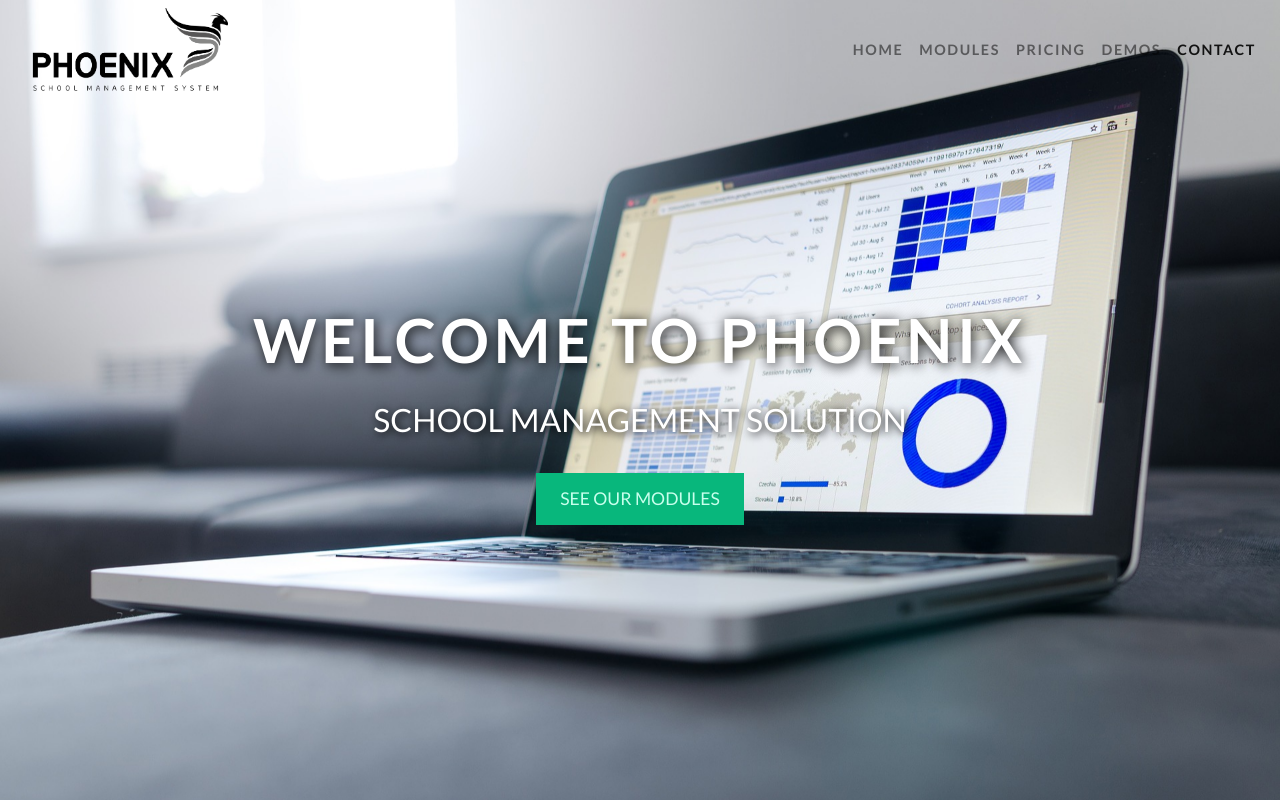
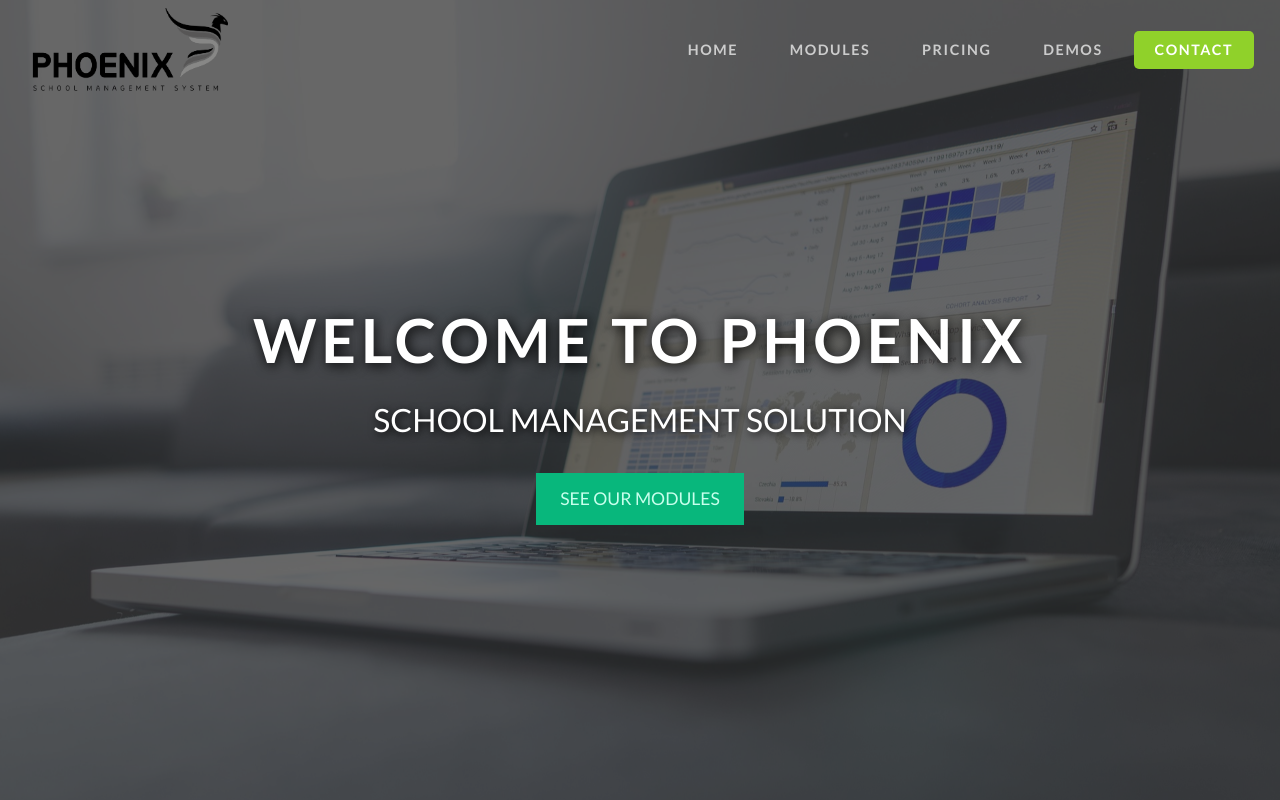
Before and after one commit to 3589Xl986/Phoenix, a plain HTML site: page standard/index.html in a window 1280 px wide. Shown: the top 800 px of the page. Drawn offline with nearby package versions, Linux system fonts and the light colour scheme; some packages are replaced by stand-ins of ours; a script that the page names is missing.

Commit message:
Add files via upload

```diff
--- a/standard/index.html
+++ b/standard/index.html
@@ -21,7 +21,7 @@
 <body data-spy="scroll" data-target="#navbarResponsive">
 
 <!--HOME-->
-<div id="section-home">
+<div id="section-home" class="home-screen">
     <nav class="navbar navbar-expand-lg navbar-light nav-light fixed-top">
         <a class="navbar-brand" href="#"><img src="img/l.png" alt="Phoenix"></a>
         <button class="navbar-toggler" type="button" data-toggle="collapse" data-target="#navbarResponsive" aria-controls="navbarNavDropdown" aria-expanded="false" aria-label="Toggle navigation">
--- a/standard/style.css
+++ b/standard/style.css
@@ -25,8 +25,17 @@ body{
 }
 *{margin: 0;padding: 0;}
 li,ul{margin: 0; padding: 0;}
-::selection{background:#b2dd4c;color:#fff}
-::-moz-selection{background:#b2dd4c;color:#fff}
+::selection{background:#08b77c;color:#c7ffec}
+::-moz-selection{background:#08b77c;color:#fff}
+
+
+/*Home Screen*/
+.home-screen{
+    background-color: rgba(51, 51, 51, 0.74);
+}
+
+
+
 /*Navbar*/
 .navbar{
     text-transform: uppercase;
@@ -35,6 +44,22 @@ li,ul{margin: 0; padding: 0;}
     letter-spacing: .1rem;
     transition: .5s;
 }
+/*Nav Links*/
+.nav-item{padding-right: 10px}
+.navbar-nav .nav-link{padding-right: 1.3rem!important;padding-left: 1.3rem!important;}
+.navbar-light .navbar-nav .nav-link{color:rgba(255, 255, 255, 0.7);transition:.5s;border-radius:5px;}
+.bg-light .nav-link {color:rgba(0, 0, 0, 0.7)!important}
+.bg-light .nav-link:hover {color:rgba(255, 255, 255, 0.9)!important}
+.bg-light .nav-link.active {color:#fff!important}
+.navbar-light .navbar-nav .nav-link:focus, .navbar-light .navbar-nav .nav-link:hover{
+	color:rgba(255, 255, 255, 0.9);
+	background-color:#90D12A;
+}
+.navbar-light .navbar-nav .active>.nav-link, .navbar-light .navbar-nav .nav-link.active, .navbar-light .navbar-nav .nav-link.show, .navbar-light .navbar-nav .show>.nav-link{
+	color:#fff;
+	background-color:#90D12A;
+}
+/*End Nav Links*/
 
 .navbar-brand{
     padding-top: 0;
```
